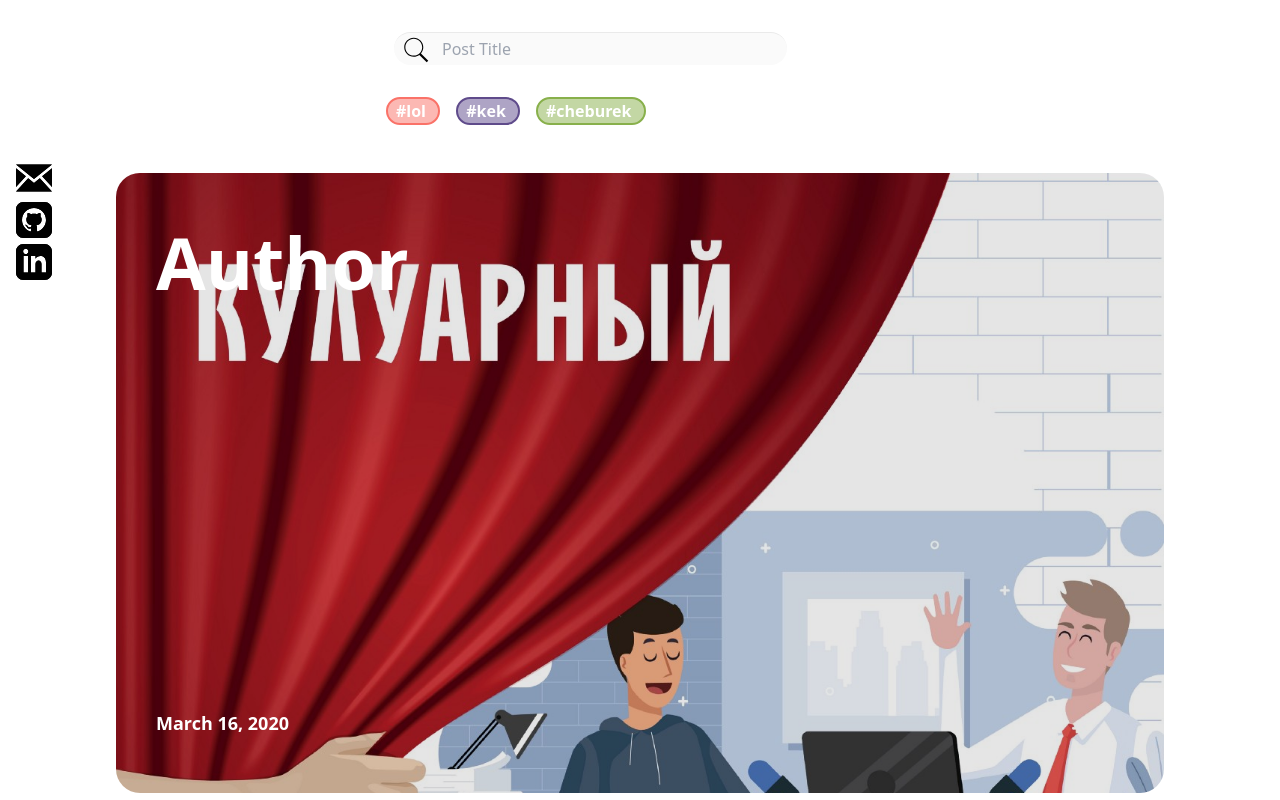
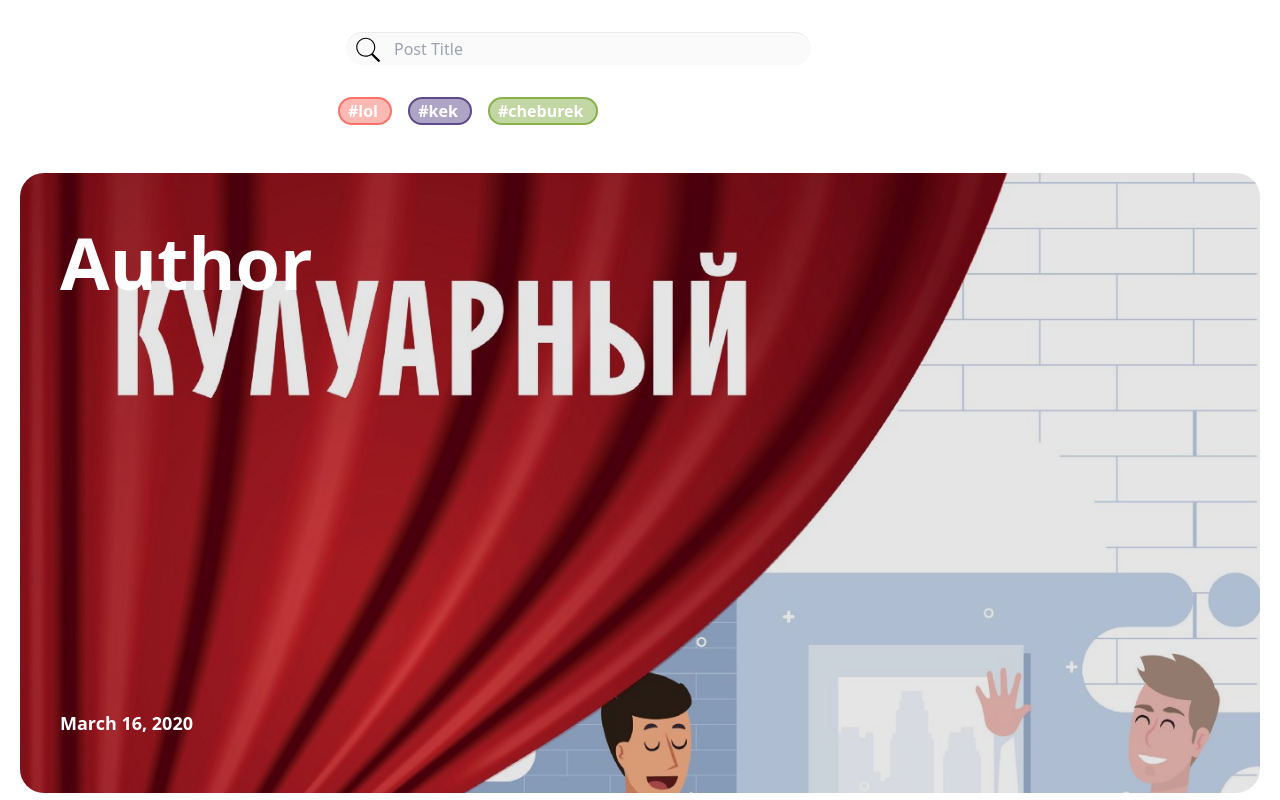
Before and after one commit to Caramel-Pudding/blog, a Next.js app: page / in a window 1280 px wide. Shown: the top 800 px of the page. Built offline with nearby package versions, Linux system fonts and the light colour scheme.

Commit message:
Yet another bunch of minor improvements, idunno

```diff
--- a/src/components/footer.tsx
+++ b/src/components/footer.tsx
@@ -7,7 +7,7 @@ export const Footer: FC = memo(() => {
   return (
     <footer className={cn("bg-accent-1", "border-t", "border-accent-2")}>
       <Container>
-        <section className={cn("flex", "justify-center", "py-8")}>
+        <section className={cn("flex", "justify-between", "py-8")}>
           <Socials />
           <div>Made by Me</div>
         </section>
--- a/src/components/layout.tsx
+++ b/src/components/layout.tsx
@@ -1,15 +1,13 @@
 import { memo, FC } from "react";
 import { Footer } from "@/components/footer";
 import { Meta } from "@/components/meta";
-import { Socials } from "./socials";
 
 export const Layout: FC = memo(({ children }) => {
   return (
     <>
       <Meta />
       <div className="min-h-screen">
-        <Socials />
-        <main className="px-24">{children}</main>
+        <main>{children}</main>
       </div>
       <Footer />
     </>
--- a/src/components/post-preview/index.tsx
+++ b/src/components/post-preview/index.tsx
@@ -62,9 +62,7 @@ export const PostPreview: FC<IPostPreviewProps> = memo(
                   "text-7xl": isHeroPost,
                 })}
               >
-                <Link as={`/posts/${slug}`} href="/posts/[slug]">
-                  <a className="hover:underline">{title}</a>
-                </Link>
+                <span className="hover:underline">{title}</span>
               </h3>
               <div>
                 <div className={cn("mb-4", "md:mb-0", "text-lg", styles.tags)}>
--- a/src/components/socials.tsx
+++ b/src/components/socials.tsx
@@ -4,17 +4,7 @@ import cn from "classnames";
 import { myMail, myGitHub, myLinkedIn } from "@/consts/adresses";
 
 export const Socials: React.FC = memo(() => (
-  <article
-    className={cn(
-      "w-1/4",
-      "flex",
-      "flex-col",
-      "justify-between",
-      "fixed",
-      "left-4",
-      "top-40"
-    )}
-  >
+  <article className={cn("w-1/6", "flex", "justify-between")}>
     <a href={`mailto:${myMail}`}>
       <Image
         alt="e-mail"
```
